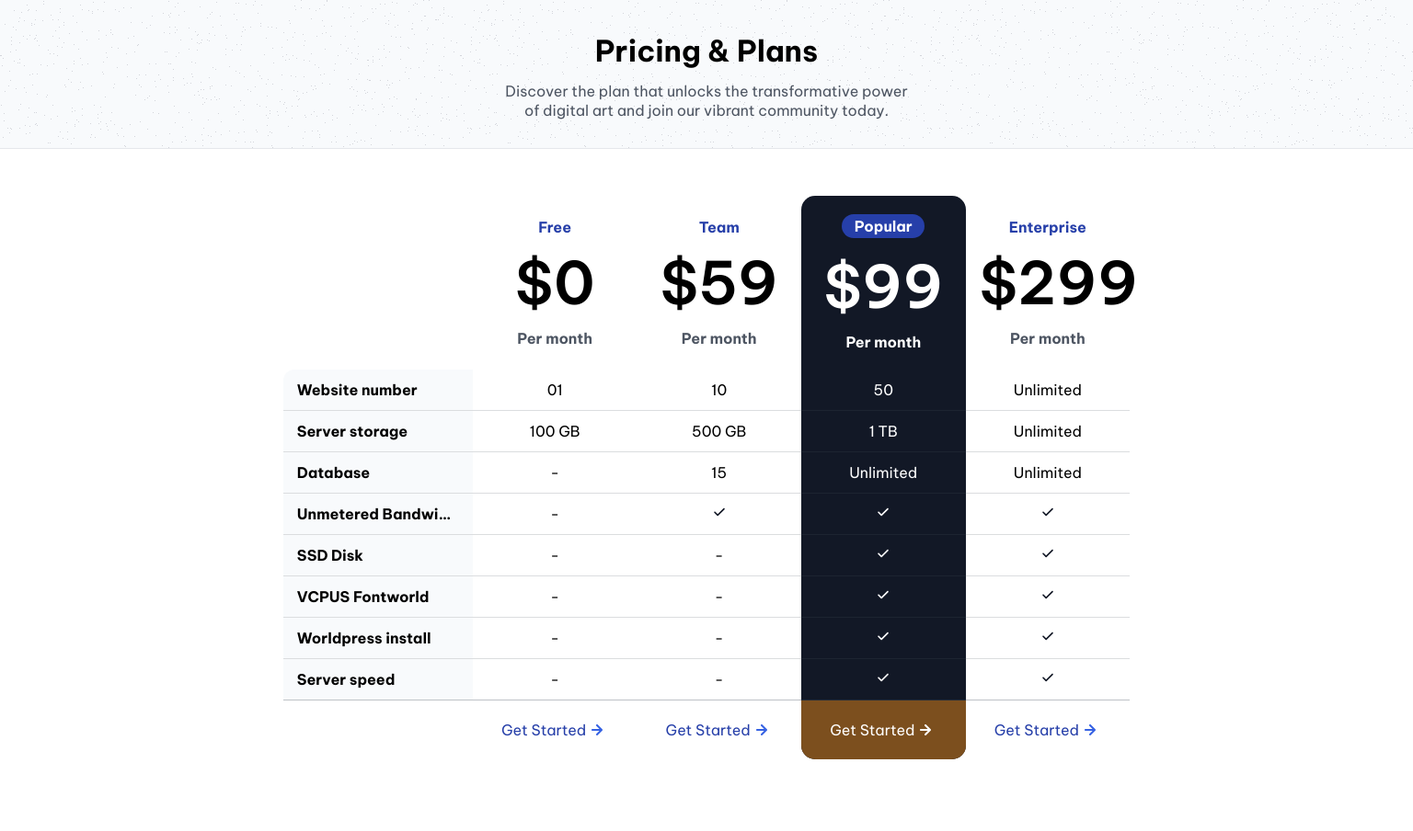
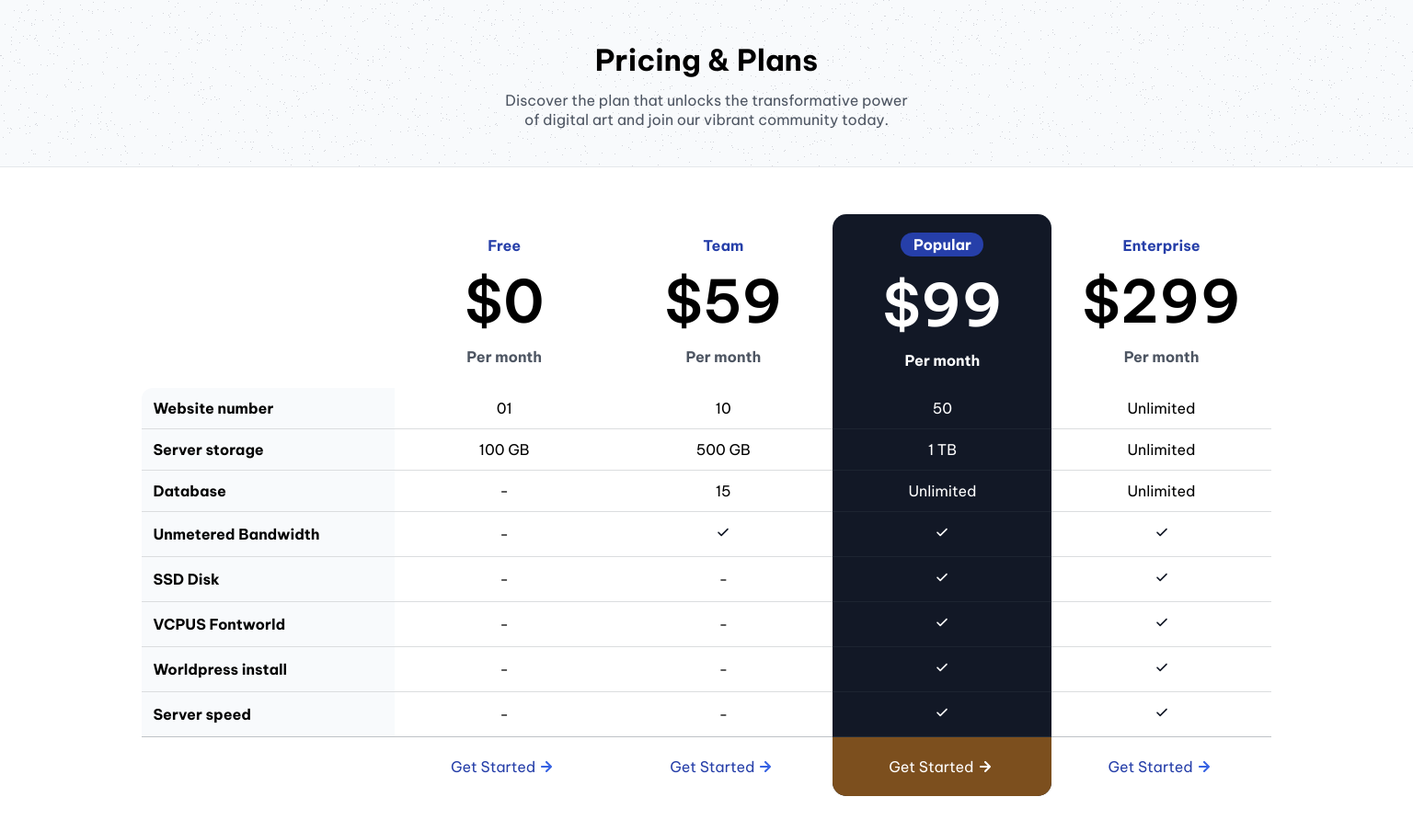
Before and after one commit to nouranelfar/Pricing-Table, a plain HTML site: page index.html in a window 1536 px wide. Shown: the whole page at 92% size. Before the commit the page ends 877 px from the top, so only its background shows below. Drawn offline with Linux system fonts and the light colour scheme.

Commit message:
Add files via upload

```diff
--- a/index.html
+++ b/index.html
@@ -64,7 +64,7 @@
       td,th{
         width: 130px;
         height: 45px;
-        padding: 10px 15px;
+        padding: 12px;
         text-align: center;
       }
       span{
@@ -215,7 +215,7 @@
       /* wider than 1350px screens*/
       @media (min-width: 1350px) {
         header{
-          padding: 30px 0;
+          padding: 40px 0;
         }
         header h1{
           line-height: 1.6;
@@ -230,7 +230,7 @@
           line-height: 1.3;
         }
         table{
-          width: 60%;
+          width: 80%;
           justify-self: center;
           margin: 50px 0;
         }
```
